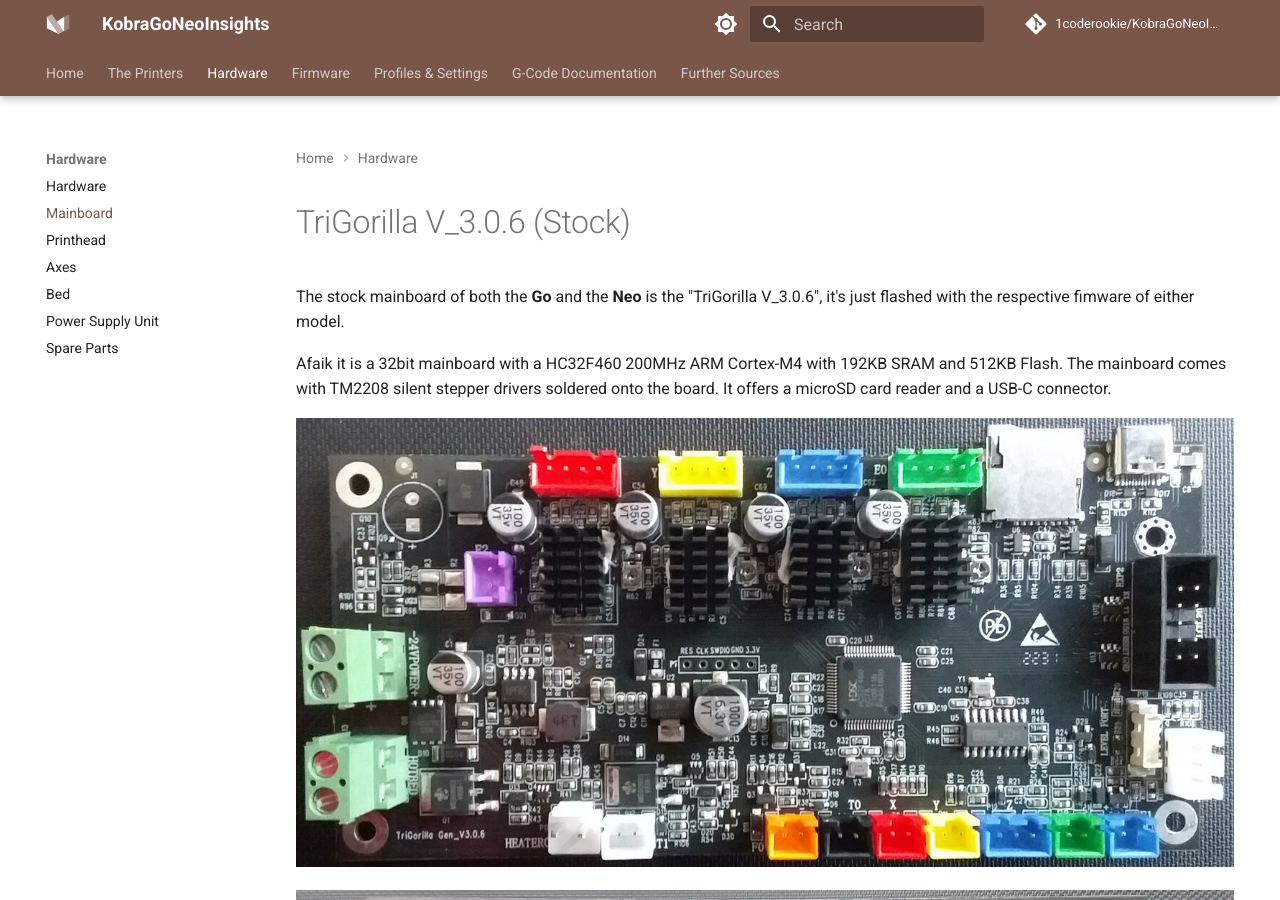
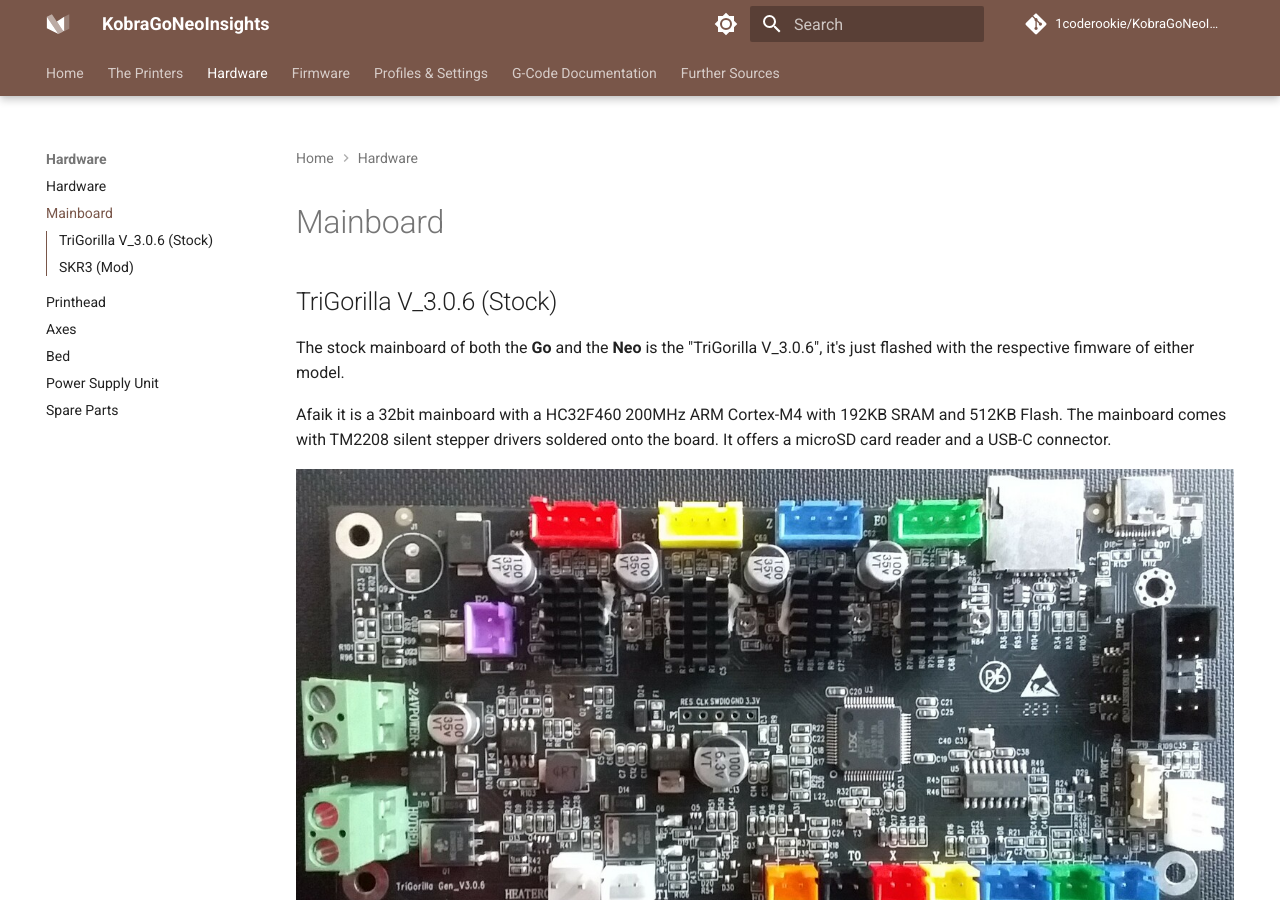
Before and after one commit to 1coderookie/KobraGoNeoInsights, an MkDocs documentation site: the page built from docs/hardware/mainboard.md, in a window 1280 px wide and 900 px high. Built offline with MkDocs 1.6.1 and Material for MkDocs 9.7.7, drawn with Linux system fonts in a browser that asks for light colours; comment, search, counter and statistics services are not loaded.

Commit message:
Update mainboard.md

```diff
--- a/docs/hardware/mainboard.md
+++ b/docs/hardware/mainboard.md
@@ -1,6 +1,8 @@
 <link rel=”manifest” href=”docs/manifest.webmanifest”>
 
-# TriGorilla V_3.0.6 (Stock)
+# Mainboard
+
+## TriGorilla V_3.0.6 (Stock)
 
 The stock mainboard of both the **Go** and the **Neo** is the "TriGorilla V_3.0.6", it's just flashed with the respective fimware of either model.
 
@@ -21,7 +23,7 @@
 
 ---
 
-# SKR3 (Mod)
+## SKR3 (Mod)
 ??? question "Got a SKR3?"
 
     Did you already replace the stock mainboard with a BTT SKR3? If so, it would be great if you'd share your knowledge and contribute a little description and probably a picture of the built in board. <br> Just send me an email to <br> `3dneo (at) quantentunnel.de` <br> Thank you!
```
